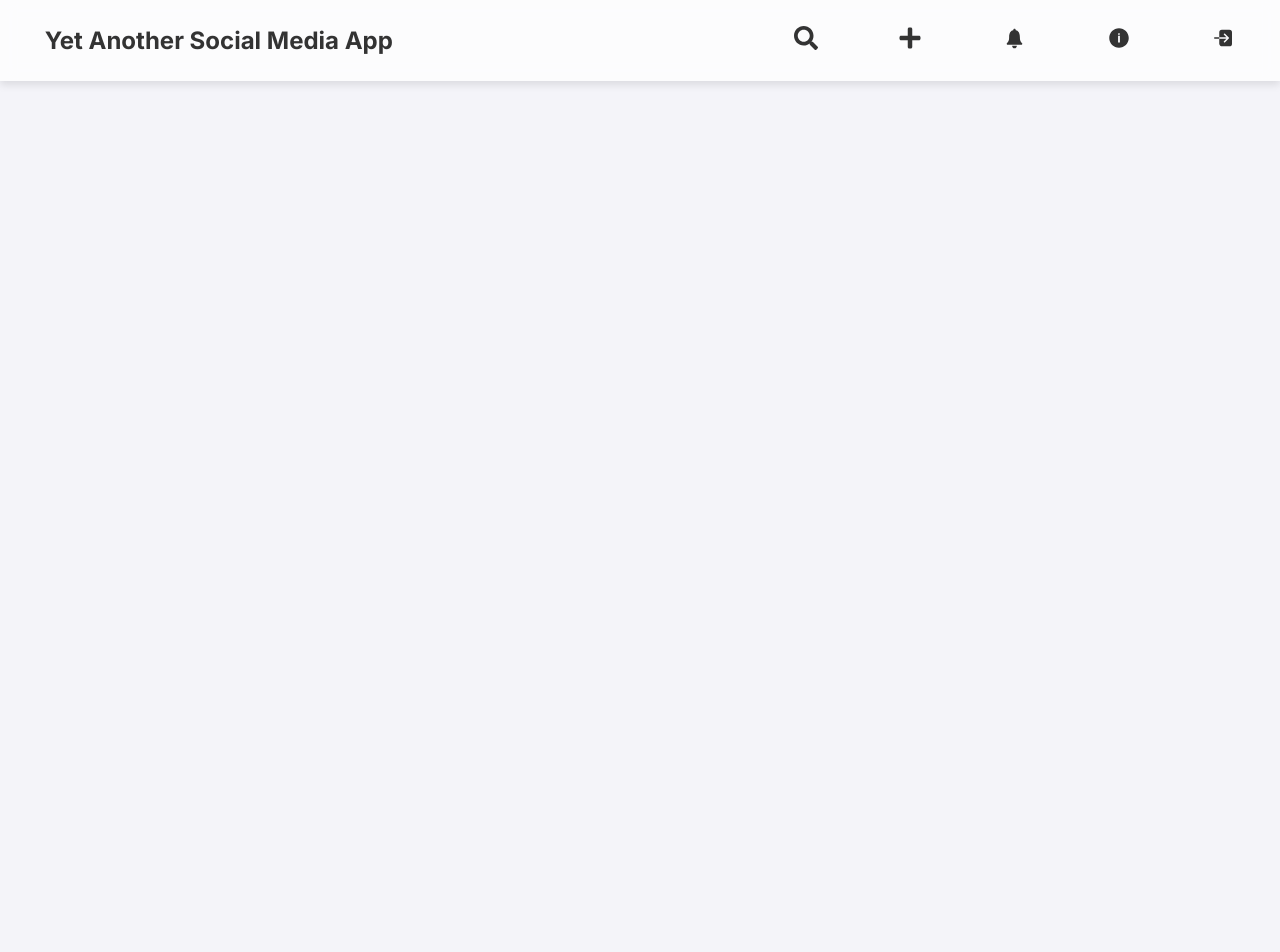
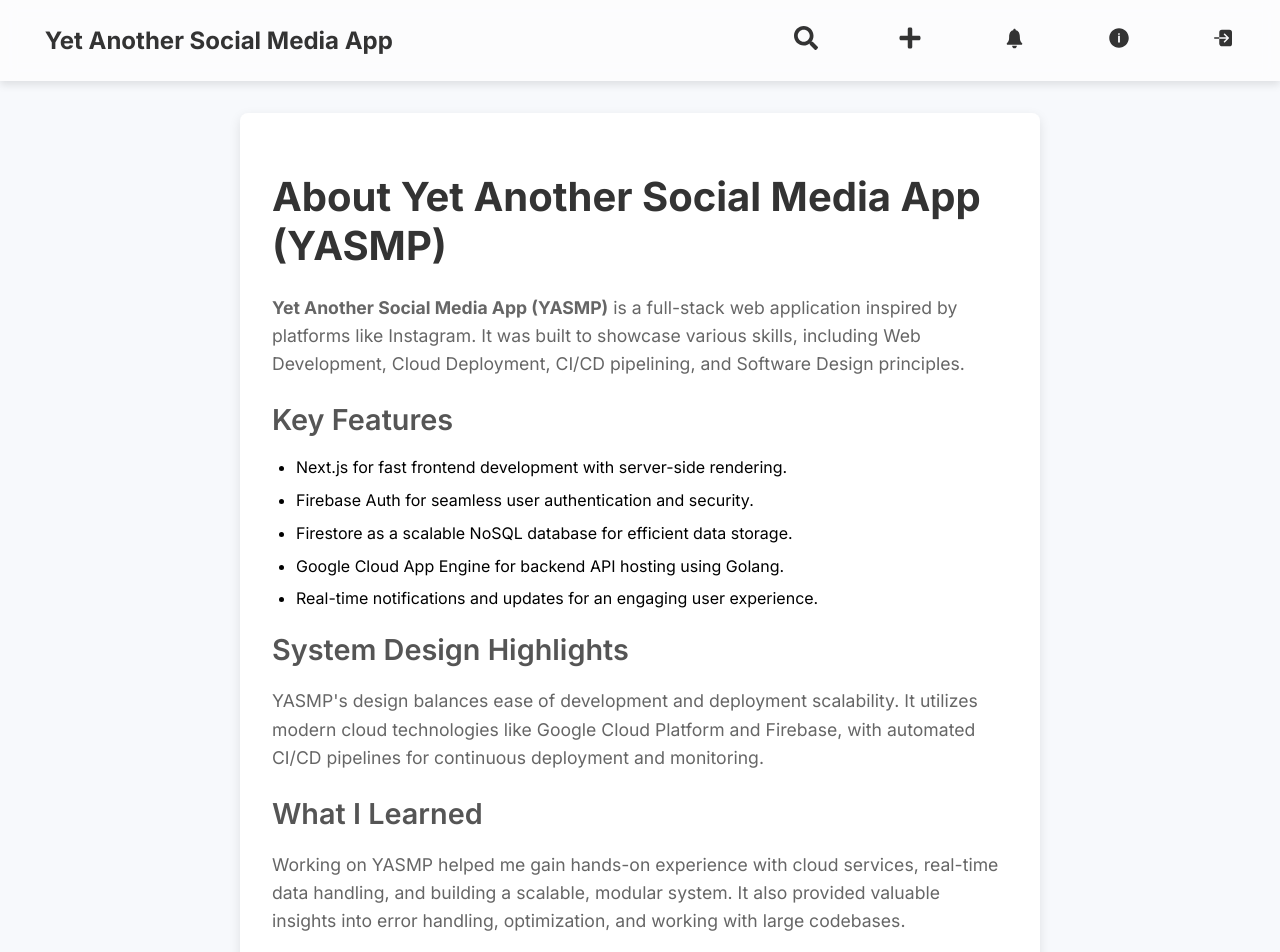
Before and after one commit to ashvegeta/SocialMediaApp-Frontend, a Next.js app: page /about in a window 1280 px wide. Shown: the top 952 px of the page. Before the commit the page ends 800 px from the top, so only its background shows below. Built offline with nearby package versions, Linux system fonts and the light colour scheme; no server answers.

Commit message:
added about page

```diff
--- a/src/app/about/page.tsx
+++ b/src/app/about/page.tsx
@@ -14,7 +14,129 @@
   return (
     <div>
       <Navbar User={user} notificationCount={notificationCount} />
-      <div className="about-page"></div>
+      <div className="about-container">
+        <div className="content">
+          <h1>About Yet Another Social Media App (YASMP)</h1>
+          <p>
+            <strong>Yet Another Social Media App (YASMP)</strong> is a
+            full-stack web application inspired by platforms like Instagram. It
+            was built to showcase various skills, including Web Development,
+            Cloud Deployment, CI/CD pipelining, and Software Design principles.
+          </p>
+          <h2>Key Features</h2>
+          <ul>
+            <li>
+              Next.js for fast frontend development with server-side rendering.
+            </li>
+            <li>
+              Firebase Auth for seamless user authentication and security.
+            </li>
+            <li>
+              Firestore as a scalable NoSQL database for efficient data storage.
+            </li>
+            <li>
+              Google Cloud App Engine for backend API hosting using Golang.
+            </li>
+            <li>
+              Real-time notifications and updates for an engaging user
+              experience.
+            </li>
+          </ul>
+          <h2>System Design Highlights</h2>
+          <p>
+            YASMP's design balances ease of development and deployment
+            scalability. It utilizes modern cloud technologies like Google Cloud
+            Platform and Firebase, with automated CI/CD pipelines for continuous
+            deployment and monitoring.
+          </p>
+          <h2>What I Learned</h2>
+          <p>
+            Working on YASMP helped me gain hands-on experience with cloud
+            services, real-time data handling, and building a scalable, modular
+            system. It also provided valuable insights into error handling,
+            optimization, and working with large codebases.
+          </p>
+          <a
+            href="https://github.com/ashvegeta/SocialMediaApp/blob/main/README.md"
+            className="readme-link"
+            target="_blank"
+            rel="noopener noreferrer"
+          >
+            Read more about the project
+          </a>
+        </div>
+      </div>
+
+      <style jsx>{`
+        .about-container {
+          display: flex;
+          justify-content: center;
+          align-items: center;
+          min-height: 100vh;
+          padding: 2rem;
+          background-color: #f7f9fc;
+        }
+
+        .about-container .content {
+          max-width: 800px;
+          background-color: #fff;
+          padding: 2rem;
+          box-shadow: 0 4px 12px rgba(0, 0, 0, 0.1);
+          border-radius: 8px;
+        }
+
+        .about-container .content h1 {
+          font-size: 2.5rem;
+          color: #333;
+          margin-bottom: 1.5rem;
+        }
+
+        .about-container .content h2 {
+          font-size: 1.8rem;
+          color: #555;
+          margin-top: 1.5rem;
+          text-align: left;
+        }
+
+        .about-container .content p {
+          font-size: 1.1rem;
+          line-height: 1.6;
+          color: #666;
+        }
+
+        .about-container ul {
+          list-style-type: disc;
+          padding-left: 1.5rem;
+        }
+
+        .about-container ul li {
+          margin-bottom: 0.8rem;
+        }
+
+        .readme-link {
+          display: inline-block;
+          margin-top: 1.5rem;
+          padding: 0.8rem 1.2rem;
+          background-color: #0070f3;
+          color: #fff;
+          border-radius: 5px;
+          text-decoration: none;
+        }
+
+        .readme-link:hover {
+          background-color: #005bb5;
+        }
+
+        @media (max-width: 480px) {
+          .about-container .content {
+            padding: 1rem;
+          }
+
+          .about-container {
+            padding: 1rem;
+          }
+        }
+      `}</style>
     </div>
   );
 };
```
